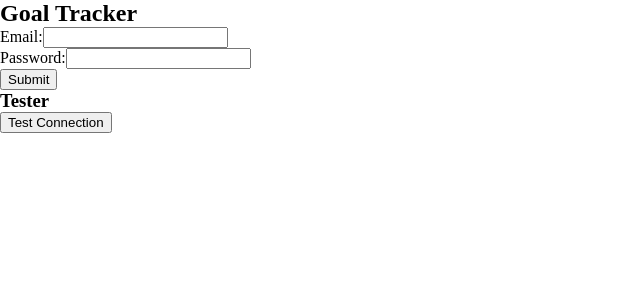
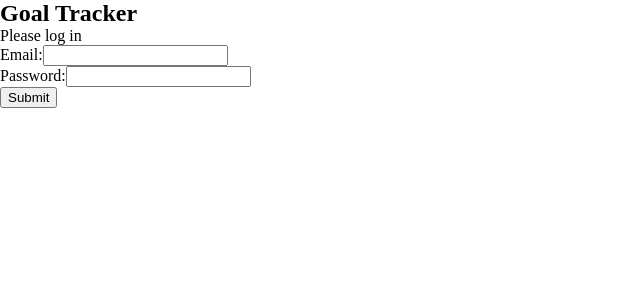
Before and after one commit to mikevallano/goal-tracker, a React (Vite) app in the folder react/: page / in a window 1280 px wide. Shown: the top 300 px of the page, without its empty margins (0-640 px from the left). Built offline with nearby package versions, Linux system fonts and the light colour scheme.

Commit message:
5: Add component to show content or login form (#8)

```diff
--- a/react/src/App.tsx
+++ b/react/src/App.tsx
@@ -1,16 +1,18 @@
 import './App.css'
-import LoginForm from './components/LoginForm'
+import LoggedInCheck from './components/LoggedInCheck'
 import Test from './components/Test'
 import { useAuthContext } from './hooks/useAuthContext'
 
 function App() {
-  const { isLoggedIn } = useAuthContext()
+  const { isLoggedIn, handleLogOut } = useAuthContext()
   console.log(`isLoggedIn:`, isLoggedIn)
   return (
     <>
+      {isLoggedIn && <button onClick={handleLogOut}>Log out</button>}
       <h2>Goal Tracker</h2>
-      <LoginForm />
-      <Test />
+      <LoggedInCheck>
+        <Test />
+      </LoggedInCheck>
     </>
   )
 }
--- /dev/null
+++ b/react/src/components/LoggedInCheck.tsx
@@ -0,0 +1,17 @@
+import { ReactNode } from 'react'
+import { useAuthContext } from '../hooks/useAuthContext'
+import LoginForm from './LoginForm'
+
+type LoggedInCheckProps = { children: ReactNode }
+
+const LoggedInCheck: React.FC<LoggedInCheckProps> = ({ children }) => {
+  const { isLoggedIn } = useAuthContext()
+  const loginMessage = (
+    <>
+      <p>Please log in</p>
+      <LoginForm />
+    </>
+  )
+  return <>{isLoggedIn ? children : loginMessage}</>
+}
+export default LoggedInCheck
```
